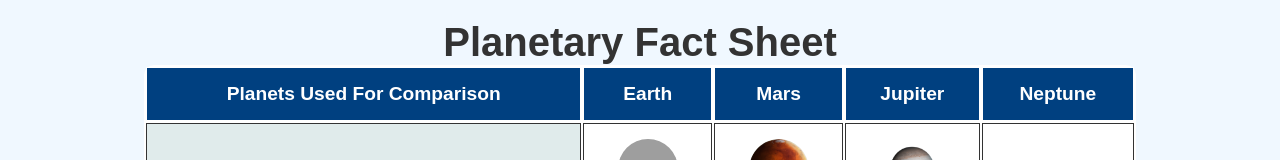
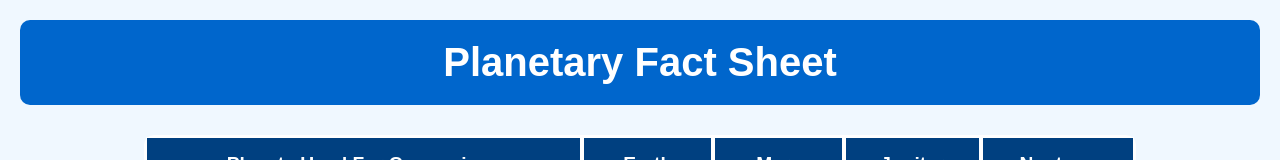
Before and after one commit to closayala/webdev_lab7, a plain HTML site: page index.html in a window 1280 px wide. Shown: the top 160 px of the page. Drawn offline with Linux system fonts and the light colour scheme; grey boxes are pictures that could not be loaded.

Commit message:
Fixed css and added class to html

```diff
--- a/css/style.css
+++ b/css/style.css
@@ -8,7 +8,7 @@ body {
   text-align: center;
 }
 
-header {
+.page-header {
   background-color: #0066cc;
   color: white;
   padding: 20px 0;
--- a/index.html
+++ b/index.html
@@ -6,7 +6,7 @@
   <link rel="stylesheet" href="css/style.css">
 </head>
 <body>
-  <h1>Planetary Fact Sheet</h1>
+  <h1 class="page-header">Planetary Fact Sheet</h1>
   <table id="planets" class="fact-table">
     <tr>
       <th class="header">Planets Used For Comparison</th>
```
